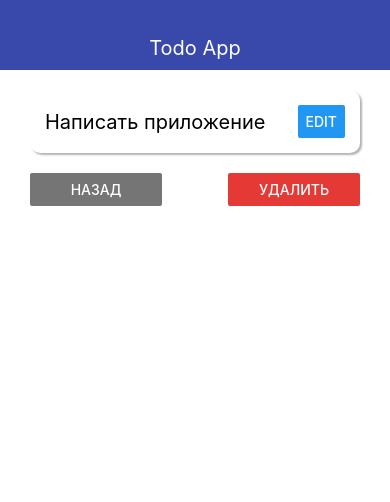
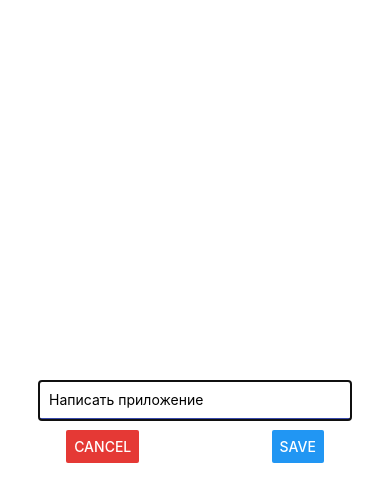
Before and after one commit to Meeki1/TodoList-with-React-Native, a React Native app: screen / in a window 390 px wide. Both pictures are taken after a click on the button "EDIT". Shown: the top 502 px of the page. Built offline with nearby package versions, Linux system fonts and the light colour scheme.

Commit message:
add Modal for delete button && add Modal for Edit Button

```diff
--- a/App.js
+++ b/App.js
@@ -43,6 +43,15 @@
     )
   }
 
+  const updateTodo = (id, title) => {
+    setTodos(old => old.map(todo => {
+      if (todo.id === id) {
+        todo.title = title
+      }
+      return todo
+    }))
+  }
+
   let content = (
     <MainScreen
       todos={todos}
@@ -58,6 +67,7 @@
     <TodoScreen
       onRemove={removeTodo}
       goBack={() => setTodoId(null)} todo={selectedTodo}
+      onSave={updateTodo}
       />
   }
 
--- /dev/null
+++ b/src/components/EditModel.js
@@ -0,0 +1,56 @@
+import React, {useState} from 'react'
+import {View, StyleSheet, TextInput, Button, Modal, Alert} from 'react-native'
+import { THEME } from '../theme'
+
+export const EditModel = ({visible, onCalcel, value, onSave }) => {
+    const [title, setTitle] = useState(value)
+
+    const saveHandler = () => {
+        if (title.trim().length < 3) {
+            Alert.alert(
+                'Error',
+                `Minimal length for task must be bigger than 3 symbols. Current length = ${title.trim().length} symbols.`)
+        } else {
+            onSave(title)
+        }
+    }
+
+    return (
+        <Modal visible={visible} animationType='slide' transparent={false} >
+            <View style={styles.wrap}>
+                <TextInput
+                value={title}
+                onChangeText={setTitle}
+                style={styles.input}
+                placeholder="Input task"
+                autoCapitalize='none'
+                autoCorrect={false}
+                maxLength={64} />
+                <View style={styles.buttons}>
+                <Button title="Cancel" onPress={onCalcel} color={THEME.DANGER_COLOR}/>
+                <Button title="Save" onPress={() => saveHandler()} />
+                </View>
+            </View>
+        </Modal>
+    )
+}
+
+const styles = StyleSheet.create({
+    wrap: {
+        flex: 1,
+        justifyContent: 'center',
+        alignItems: 'center'
+    },
+    input: {
+        padding: 10,
+        borderBottomColor: THEME.MAIN_COLOR,
+        borderBottomWidth: 2,
+        width: '80%'
+    },
+    buttons: {
+        width: '100%',
+        marginTop: 10,
+        flexDirection: 'row',
+        justifyContent: 'space-around'
+    }
+})
--- a/src/screens/TodoScreen.js
+++ b/src/screens/TodoScreen.js
@@ -1,15 +1,29 @@
-import React from 'react'
+import React, {useState} from 'react'
 import { StyleSheet, View, Text, Button } from 'react-native'
+import { EditModel } from '../components/EditModel'
 import { AppCard } from '../components/ui/AppCard'
 import { THEME } from '../theme'
 
 
-export const TodoScreen = ({ goBack, todo, onRemove }) => {
+export const TodoScreen = ({ goBack, todo, onRemove, onSave }) => {
+  const [model, setModel] = useState(false)
+
+    const saveHandler = title => {
+      onSave(todo.id, title)
+      setModel(false)
+    }
+
   return (
     <View>
+      <EditModel
+        value={todo.title}
+        visible={model}
+        onCalcel={() => setModel(false)}
+        onSave={saveHandler}
+        />
       <AppCard style={styles.card}>
         <Text style={styles.title}>{todo.title}</Text>
-          <Button title='Edit' />
+        <Button title='Edit' onPress={() => setModel(true)} />
       </AppCard>
 
       <View style={styles.buttons}>
```
Lines whose indentation alone changed are shown as unchanged.
